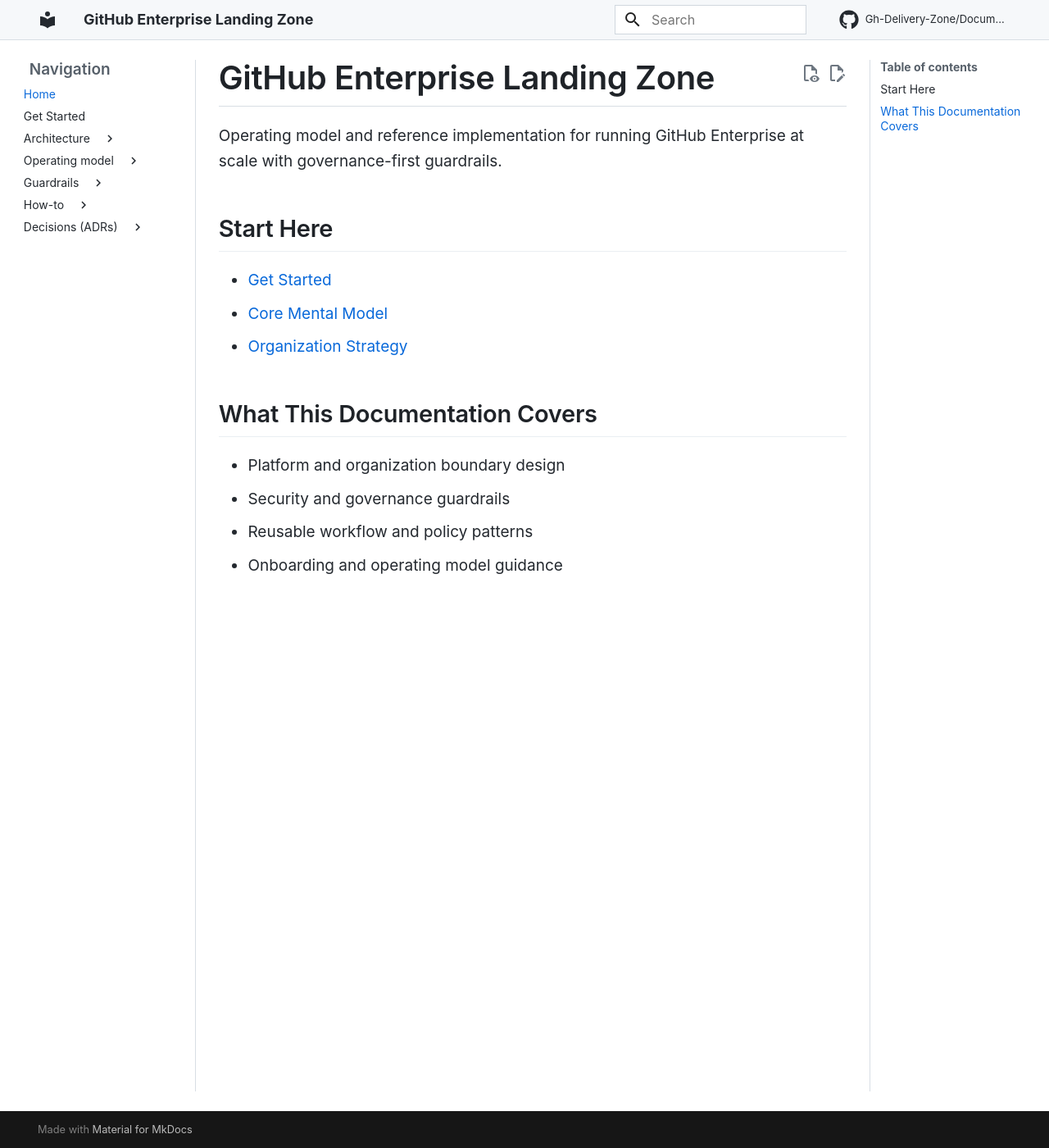
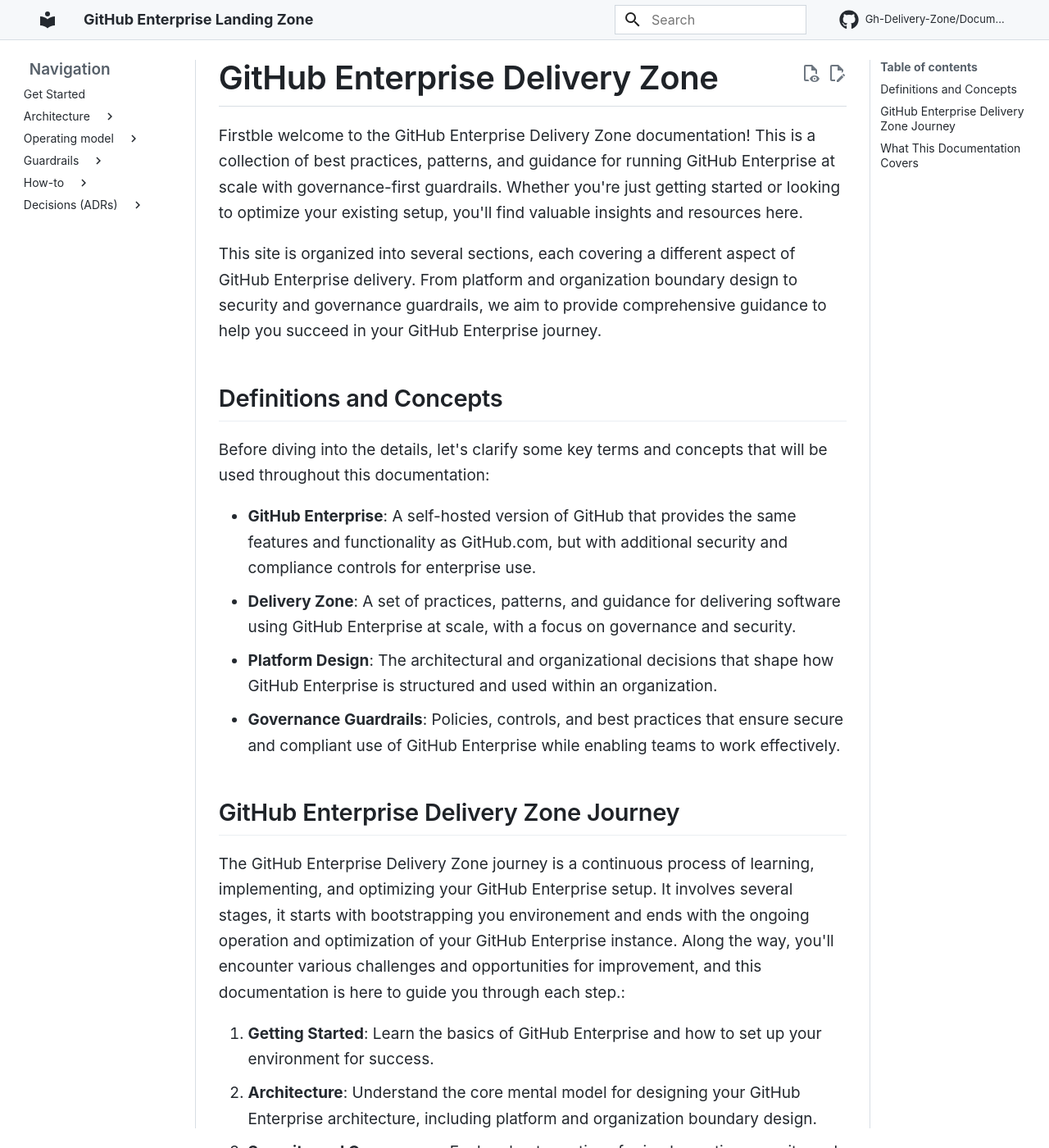
Before and after one commit to MAMMISAID/Gh-Delivery-Zone, an MkDocs documentation site: the page built from docs/index.md, in a window 1280 px wide and 1400 px high. Shown: the whole window at 82% size. Built offline with MkDocs 1.6.1 and Material for MkDocs 9.7.7, drawn with Linux system fonts in a browser that asks for light colours; comment, search, counter and statistics services are not loaded; some of the changed text lies outside the part shown.

Commit message:
Mise à jour de la documentation pour le GitHub Enterprise Delivery Zone : correction du titre, ajout de sections sur les définitions et concepts, et amélioration de la structure. Ajout d'un script JavaScript pour le lien vers la page d'accueil et d'un fichier .gitkeep dans le répertoire médias.

```diff
--- a/docs/index.md
+++ b/docs/index.md
@@ -1,12 +1,27 @@
-# GitHub Enterprise Landing Zone
+# GitHub Enterprise Delivery Zone
 
-Operating model and reference implementation for running GitHub Enterprise at scale with governance-first guardrails.
+Firstble welcome to the GitHub Enterprise Delivery Zone documentation! This is a collection of best practices, patterns, and guidance for running GitHub Enterprise at scale with governance-first guardrails. Whether you're just getting started or looking to optimize your existing setup, you'll find valuable insights and resources here.
 
-## Start Here
+This site is organized into several sections, each covering a different aspect of GitHub Enterprise delivery. From platform and organization boundary design to security and governance guardrails, we aim to provide comprehensive guidance to help you succeed in your GitHub Enterprise journey.
 
-- [Get Started](getting-started.md)
-- [Core Mental Model](architecture/mental-model.md)
-- [Organization Strategy](architecture/org-strategy.md)
+## Definitions and Concepts
+
+Before diving into the details, let's clarify some key terms and concepts that will be used throughout this documentation:
+
+- **GitHub Enterprise**: A self-hosted version of GitHub that provides the same features and functionality as GitHub.com, but with additional security and compliance controls for enterprise use.
+- **Delivery Zone**: A set of practices, patterns, and guidance for delivering software using GitHub Enterprise at scale, with a focus on governance and security.
+- **Platform Design**: The architectural and organizational decisions that shape how GitHub Enterprise is structured and used within an organization.
+- **Governance Guardrails**: Policies, controls, and best practices that ensure secure and compliant use of GitHub Enterprise while enabling teams to work effectively.
+
+## GitHub Enterprise Delivery Zone Journey
+
+The GitHub Enterprise Delivery Zone journey is a continuous process of learning, implementing, and optimizing your GitHub Enterprise setup. It involves several stages, it starts with bootstrapping you environement and ends with the ongoing operation and optimization of your GitHub Enterprise instance. Along the way, you'll encounter various challenges and opportunities for improvement, and this documentation is here to guide you through each step.:
+
+1. **Getting Started**: Learn the basics of GitHub Enterprise and how to set up your environment for success.
+2. **Architecture**: Understand the core mental model for designing your GitHub Enterprise architecture, including platform and organization boundary design.
+3. **Security and Governance**: Explore best practices for implementing security and governance guardrails to protect your organization while enabling teams to work effectively.
+4. **Reusable Patterns**: Discover reusable workflow and policy patterns that can be applied across your organization to streamline operations and ensure consistency.
+5. **Onboarding and Operating Model**: Get guidance on onboarding new teams and users to GitHub Enterprise, as well as best practices for operating and optimizing your instance over time.
 
 ## What This Documentation Covers
 
--- /dev/null
+++ b/docs/javascripts/header-home-link.js
@@ -0,0 +1,41 @@
+(() => {
+  const HOME_PATH = "/";
+
+  const bindHeaderTitleHomeLink = () => {
+    const titleBlock = document.querySelector('[data-md-component="header-title"]');
+    if (!titleBlock || titleBlock.dataset.homeLinkBound === "1") return;
+
+    const goHome = () => {
+      window.location.assign(HOME_PATH);
+    };
+
+    titleBlock.dataset.homeLinkBound = "1";
+    titleBlock.style.cursor = "pointer";
+    titleBlock.setAttribute("role", "link");
+    titleBlock.setAttribute("tabindex", "0");
+
+    titleBlock.addEventListener("click", (event) => {
+      if (event.target instanceof Element && event.target.closest("a, button, input, textarea, select")) {
+        return;
+      }
+      goHome();
+    });
+
+    titleBlock.addEventListener("keydown", (event) => {
+      if (event.key === "Enter" || event.key === " ") {
+        event.preventDefault();
+        goHome();
+      }
+    });
+  };
+
+  if (typeof document$ !== "undefined") {
+    document$.subscribe(bindHeaderTitleHomeLink);
+  }
+
+  if (document.readyState === "loading") {
+    document.addEventListener("DOMContentLoaded", bindHeaderTitleHomeLink, { once: true });
+  } else {
+    bindHeaderTitleHomeLink();
+  }
+})();
--- a/mkdocs.yml
+++ b/mkdocs.yml
@@ -23,6 +23,9 @@
 extra_css:
   - stylesheets/github-docs.css
 
+extra_javascript:
+  - javascripts/header-home-link.js
+
 markdown_extensions:
   - admonition
   - pymdownx.details
@@ -40,7 +43,6 @@
       permalink: true
 
 nav:
-  - Home: index.md
   - Get Started: getting-started.md
   - Architecture:
       - Core Mental Model: architecture/mental-model.md
```
Also changed, not shown: 1 other file.
